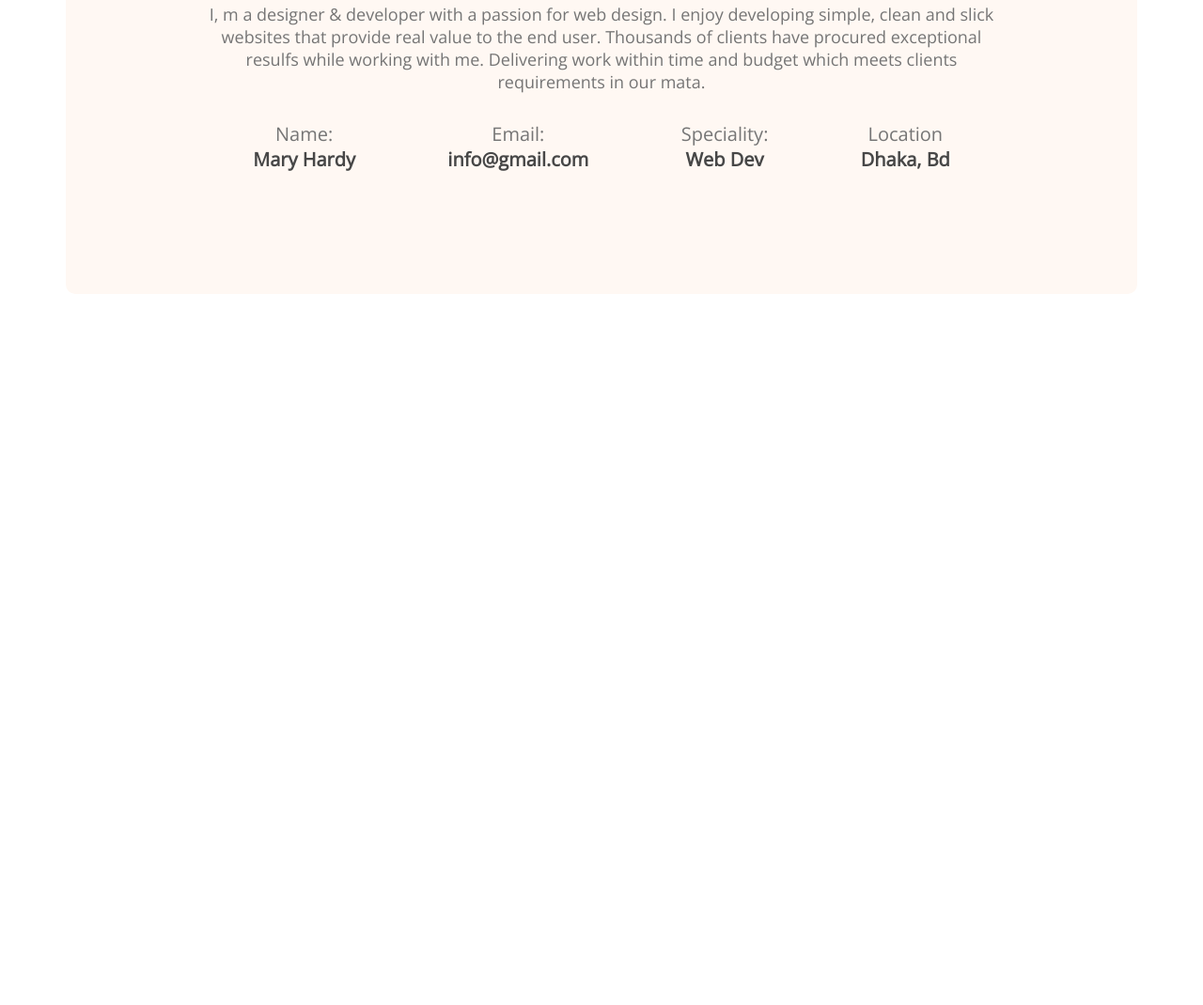
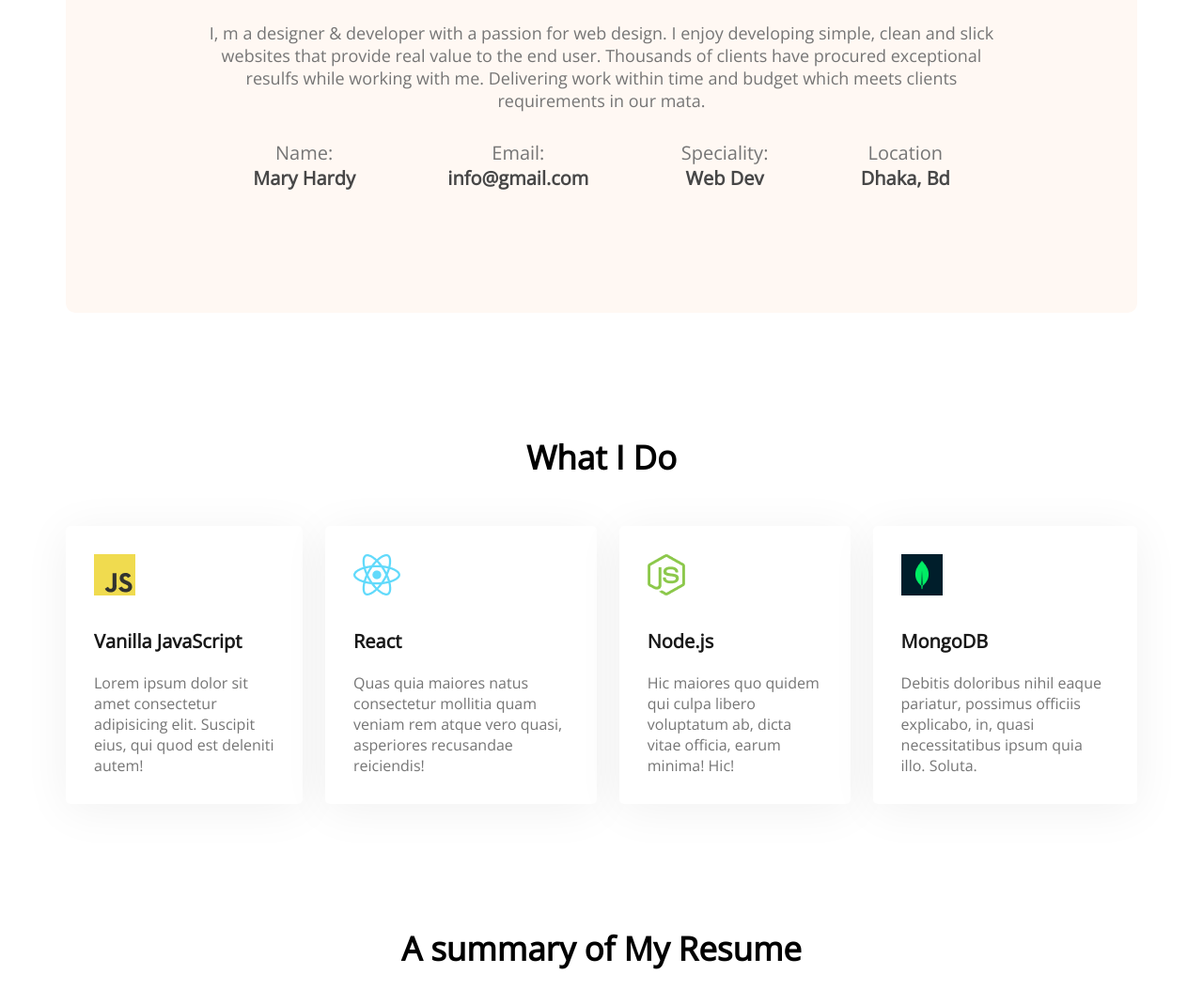
Before and after one commit to Rashed1879/developer-portfolio, a plain HTML site: page index.html in a window 1280 px wide. Shown: the part 1174-2244 px from the top of the page at 94% size. Before the commit the page ends 1487 px from the top, so only its background shows below. Drawn offline with nearby package versions, Linux system fonts and the light colour scheme.

Commit message:
third commit

```diff
--- a/index.html
+++ b/index.html
@@ -39,7 +39,7 @@
     </header>
     <main>
       <section class="about">
-        <h3 class="sectin-title">About me</h3>
+        <h3 class="section-title">About me</h3>
         <p class="section-description">
           I, m a designer & developer with a passion for web design. I enjoy
           developing simple, clean and slick websites that provide real value to
@@ -66,6 +66,47 @@
           </div>
         </div>
       </section>
+      <section class="what-i-do">
+        <h3 class="section-title">What I Do</h3>
+        <div class="skills-container">
+          <div class="skill">
+            <img src="images/icons/js.png" alt="" />
+            <p class="skill-title">Vanilla JavaScript</p>
+            <p class="skill-description">
+              Lorem ipsum dolor sit amet consectetur adipisicing elit. Suscipit
+              eius, qui quod est deleniti autem!
+            </p>
+          </div>
+          <div class="skill">
+            <img src="images/icons/react.png" alt="" />
+            <p class="skill-title">React</p>
+            <p class="skill-description">
+              Quas quia maiores natus consectetur mollitia quam veniam rem atque
+              vero quasi, asperiores recusandae reiciendis!
+            </p>
+          </div>
+          <div class="skill">
+            <img src="images/icons/nodejs.png" alt="" />
+            <p class="skill-title">Node.js</p>
+            <p class="skill-description">
+              Hic maiores quo quidem qui culpa libero voluptatum ab, dicta vitae
+              officia, earum minima! Hic!
+            </p>
+          </div>
+          <div class="skill">
+            <img src="images/icons/mongo.png" alt="" />
+            <p class="skill-title">MongoDB</p>
+            <p class="skill-description">
+              Debitis doloribus nihil eaque pariatur, possimus officiis
+              explicabo, in, quasi necessitatibus ipsum quia illo. Soluta.
+            </p>
+          </div>
+        </div>
+      </section>
+      <!-- resume section -->
+      <section class="resume">
+        <h3 class="section-title">A summary of My Resume</h3>
+      </section>
     </main>
     <footer></footer>
   </body>
--- a/style.css
+++ b/style.css
@@ -65,16 +65,19 @@ main {
   max-width: 1140px;
   margin: 0 auto;
 }
+section {
+  margin-top: 130px;
+}
 /* about section styles */
 .about {
-  margin-top: 130px;
   background: #fff8f3;
   border-radius: 10px;
   padding: 130px 150px;
   text-align: center;
 }
-.sectin-title {
-  margin-bottom: 30px;
+.section-title {
+  text-align: center;
+  margin-bottom: 50px;
   font-weight: 700;
   font-size: 35px;
 }
@@ -96,3 +99,25 @@ main {
   font-weight: 700;
   color: #474747;
 }
+/* what i do Styles */
+.skills-container {
+  display: flex;
+  gap: 24px;
+}
+.skill {
+  background: #ffffff;
+  box-shadow: 0px 6px 50px rgba(0, 0, 0, 0.06);
+  border-radius: 5px;
+  padding: 30px;
+}
+.skill-title {
+  font-weight: 700;
+  font-size: 20px;
+  color: #181818;
+  margin-top: 30px;
+  margin-bottom: 20px;
+}
+.skill-description {
+  color: #757575;
+}
+/* resume styles */
```
